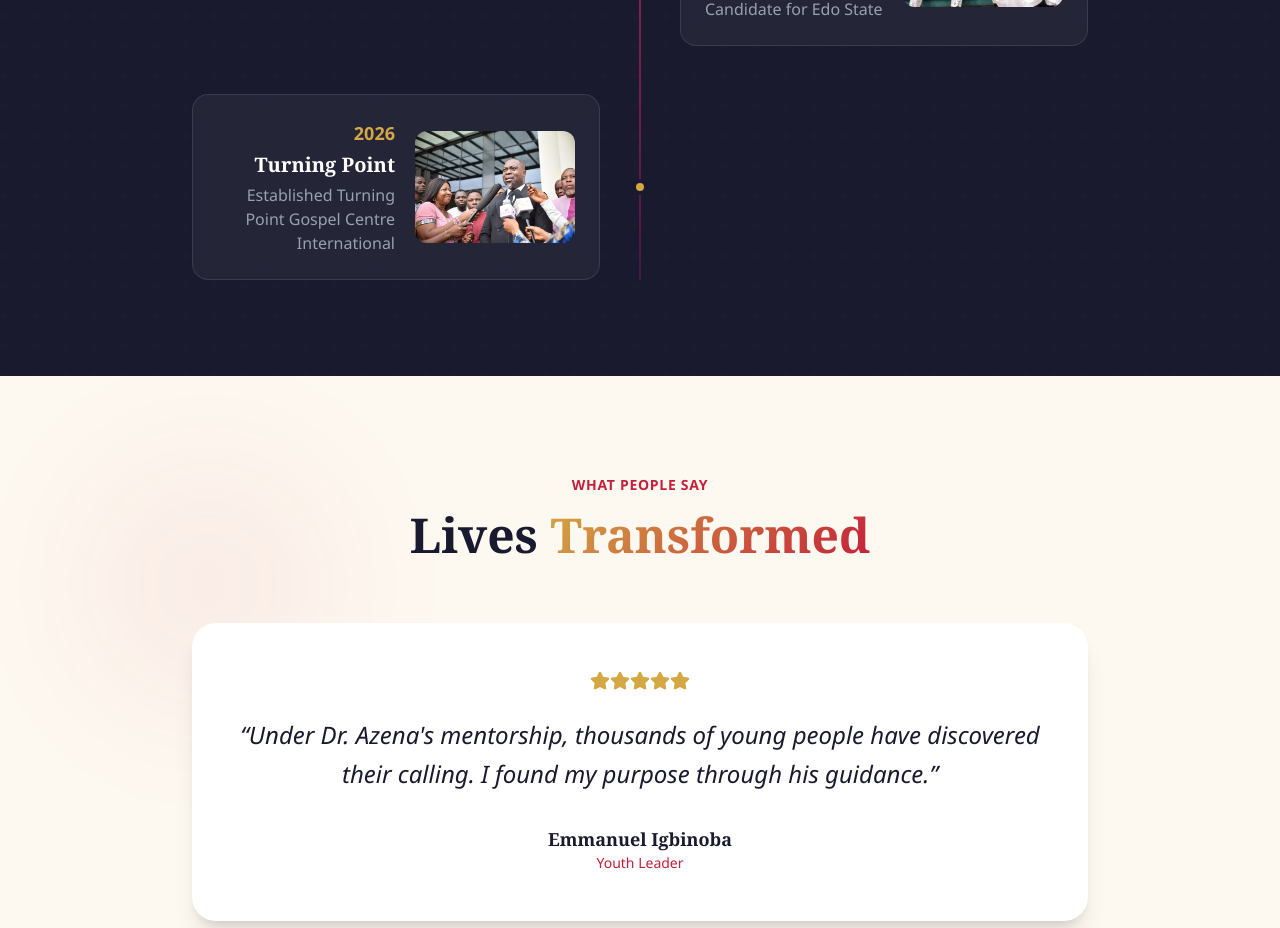
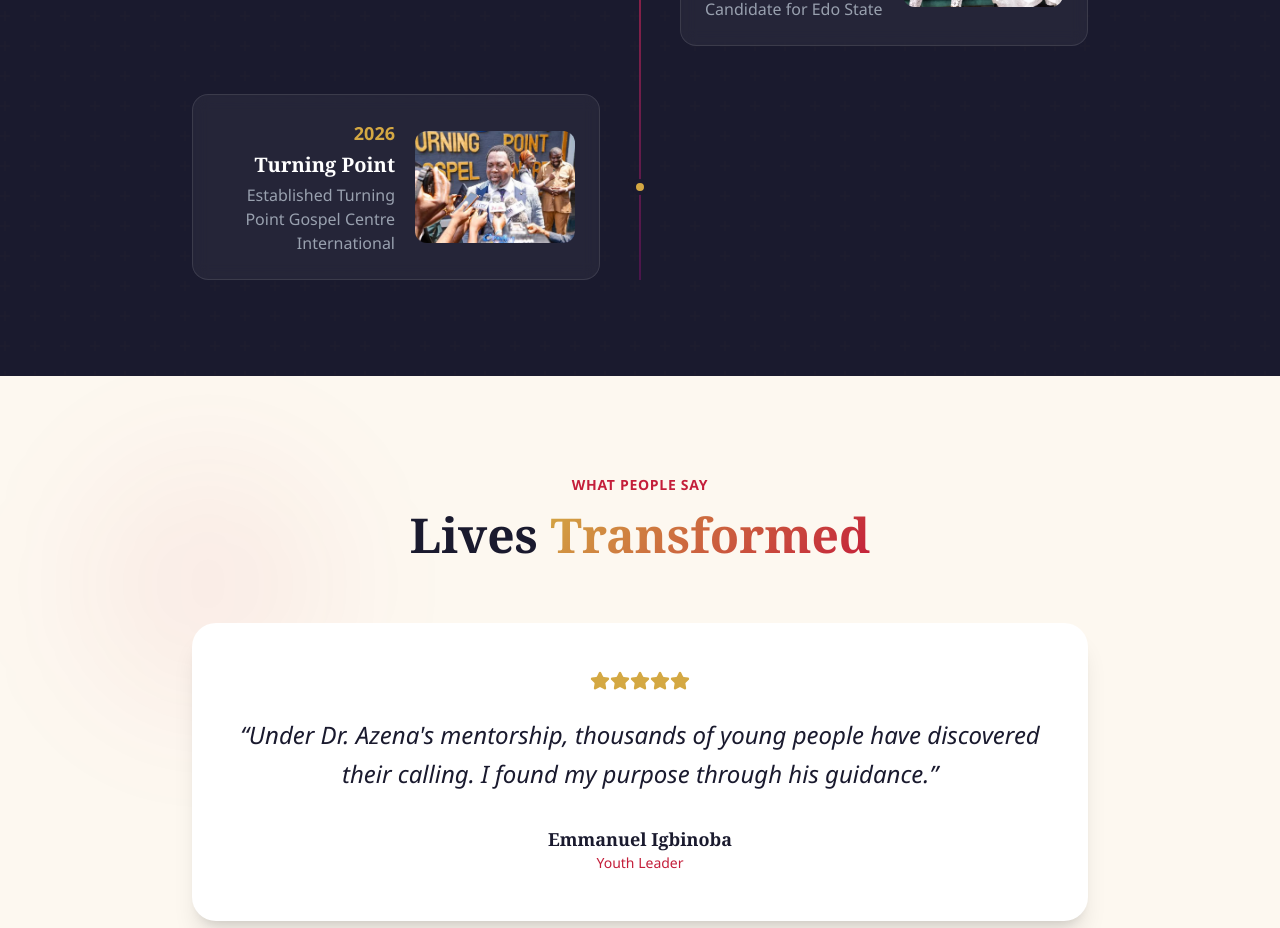
Before and after one commit to glorino/drazemheazena, a Next.js app: page / in a window 1280 px wide. Shown: the part 3500-4428 px from the top of the page. Built offline with nearby package versions, Linux system fonts and the light colour scheme.

Commit message:
feat: replace 2026 milestone image with turning point inauguration photo

```diff
--- a/src/app/about/page.tsx
+++ b/src/app/about/page.tsx
@@ -66,7 +66,7 @@ const timeline = [
     title: "Turning Point",
     description:
       "Established Turning Point Gospel Centre International, a new expression of his Christian ministry and service.",
-    image: "/azenamedia.jpg",
+    image: "/azenaturn.jpg",
   },
 ];
 
--- a/src/app/page.tsx
+++ b/src/app/page.tsx
@@ -97,7 +97,7 @@ const milestones = [
     year: "2026",
     title: "Turning Point",
     description: "Established Turning Point Gospel Centre International",
-    image: "/azenamedia.jpg",
+    image: "/azenaturn.jpg",
   },
 ];
 
```
Also changed, not shown: public/azenaturn.jpg (added).
